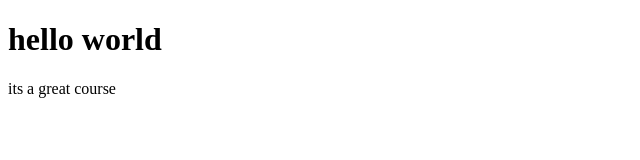
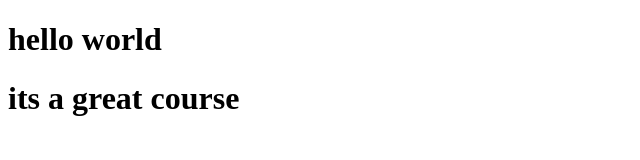
Before and after one commit to ShobRaj24/coursera-test, a plain HTML site: page site/index.html in a window 1280 px wide. Shown: the whole page, without its empty margins (0-640 px from the left). Drawn offline with Linux system fonts and the light colour scheme.

Commit message:
additio to page

```diff
--- a/site/index.html
+++ b/site/index.html
@@ -5,6 +5,6 @@
 </head>
 <body>
 <h1>hello world</h1>
-<p1>its a great course</p1>
+<h1>its a great course</h1>
 </body>
 </html>
```
